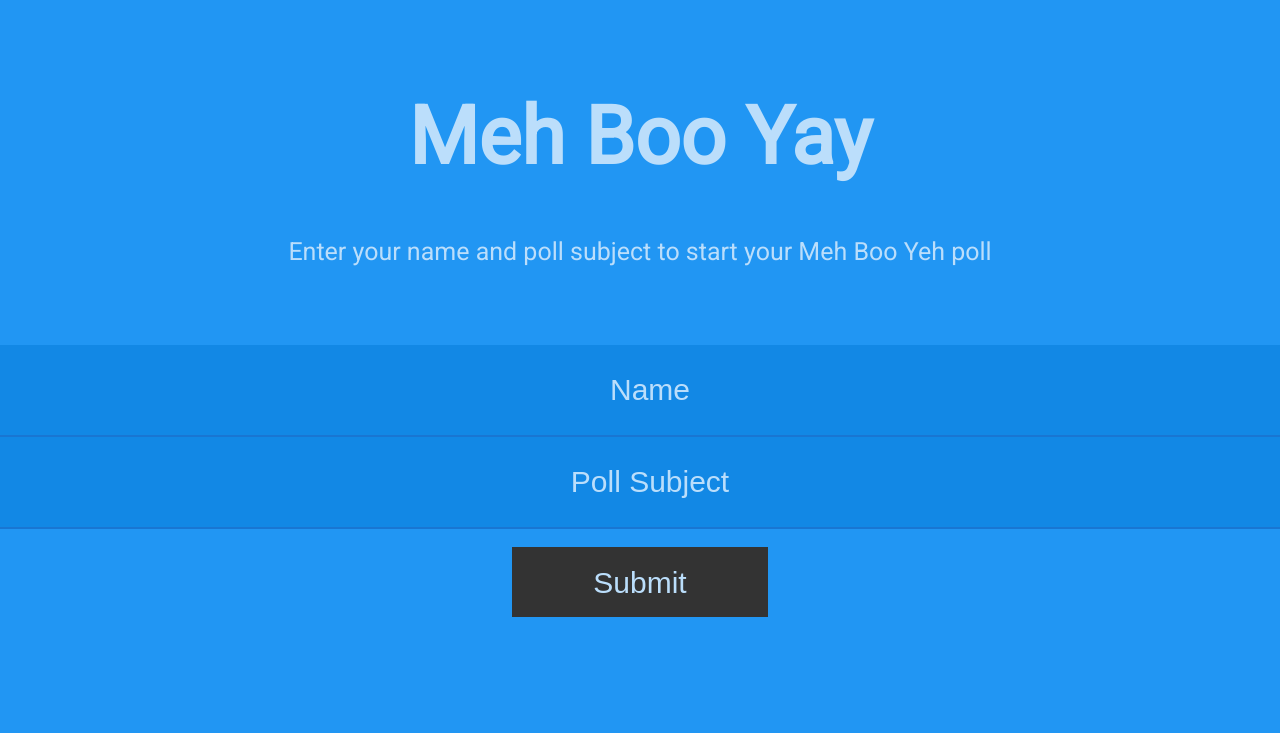
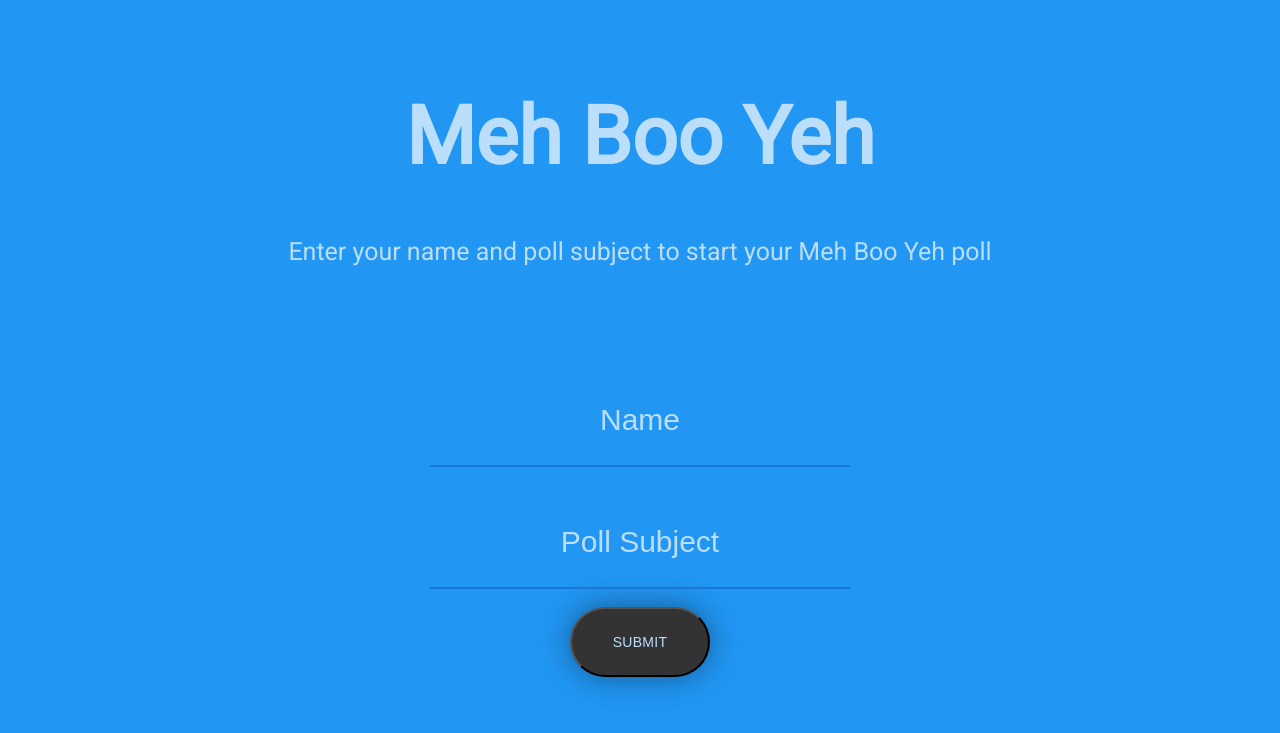
Before and after one commit to KSafran/mehbooyeh, a Flask app: page / in a window 1280 px wide. Shown: the top 733 px of the page. Run offline with Flask 2, Linux system fonts and the light colour scheme; some libraries are stand-ins or nearby versions; some web fonts are replaced.

Commit message:
looking good

```diff
--- a/api/static/css/styles.css
+++ b/api/static/css/styles.css
@@ -17,25 +17,40 @@ h1 {
   text-align: center;
   color:#BBDEFB;
 }
+
 p {
   font-family: 'Roboto', sans-serif;
   font-size:25px;
 }
 
 
+.voting_buttons {
+  margin: 0 auto;
+  display:table;
+}
 
+.single_button {
+  display:table-cell;
+}
 
 .lead {
     font-family: 'Roboto', sans-serif;
     color:#BBDEFB;
     text-align: center;
 }
+
 ::placeholder { /* Chrome, Firefox, Opera, Safari 10.1+ */
     color: #BBDEFB;
     opacity: 1; /* Firefox */
 }
 
-input {
+.index_form{
+  text-align: center;
+}
+.text_input{
+ position: relative;
+ max-width: 400px;
+ margin: 30px auto 0;
  border: 0;
  border-bottom: 2px solid #1976D2;
  width: 100%;
@@ -44,27 +59,38 @@ input {
  height: 70px;
  text-align: center;
  padding: 10px;
- background: #1288E5;
+ background: transparent;
   color: #BBDEFB;
 }
+
 .button_holder{
   text-align: center;
 }
+
 .button_boi{
-  display:inline-block;
+  width: 10em;  height: 5em;
+  line-height: 35px;
   text-align: center;
-  margin:0 auto;
+  background: #333;
+  color: #BBDEFB;
+  box-shadow: 0px 0px 30px 0px rgba(0, 0, 0, 0.4);
+  border-radius: 40px;
+  font-size: 14px;
+  text-transform: uppercase;
+  letter-spacing: 0.3px;
 }
-input[type="submit"]{
- border: 0;
- width: 20%;
- font-size: 30px;
- line-height: 35px;
- height: 70px;
- text-align: center;
- padding: 10px;
- background: #333;
+
+.vote_button{
+  width: 10em;  height: 5em;
+  line-height: 35px;
+  text-align: center;
+  background: #333;
   color: #BBDEFB;
+  box-shadow: 0px 0px 30px 0px rgba(0, 0, 0, 0.4);
+  border-radius: 40px;
+  font-size: 14px;
+  text-transform: uppercase;
+  letter-spacing: 0.3px;
 }
 
 /* Custom container */
--- a/api/templates/index.html
+++ b/api/templates/index.html
@@ -17,18 +17,18 @@
 
     <div class="row">
         <div class="col-lg-12 text-center v-center">
-            <h1>Meh Boo Yay</h1>
+            <h1>Meh Boo Yeh</h1>
             <p class="lead">Enter your name and poll subject to start your Meh Boo Yeh poll</p>
             <br>
             <br>
             <br>
-            <form class="col-lg-12" action="{{url_for('BLUEPRINT.add_boop')}}" method="POST">
+            <form class="index_form" action="{{url_for('BLUEPRINT.add_boop')}}" method="POST">
             {{form.hidden_tag()}}
-            {{form.name(placeholder='Name')}}<br>
-            {{form.mby(placeholder='Poll Subject')}}<br>
+            {{form.name(class_="text_input", placeholder='Name')}}<br>
+            {{form.mby(class_="text_input", placeholder='Poll Subject')}}<br>
             <br>
             <div class="botton_holder" style="text-align:center;">
-                <input class=button_boi" type="submit">
+                <input class="button_boi" type="submit">
             </div>
             </form>
         </div>
```
Also changed, not shown: api/templates/mehbooyeh.html (+11 -4 lines).
